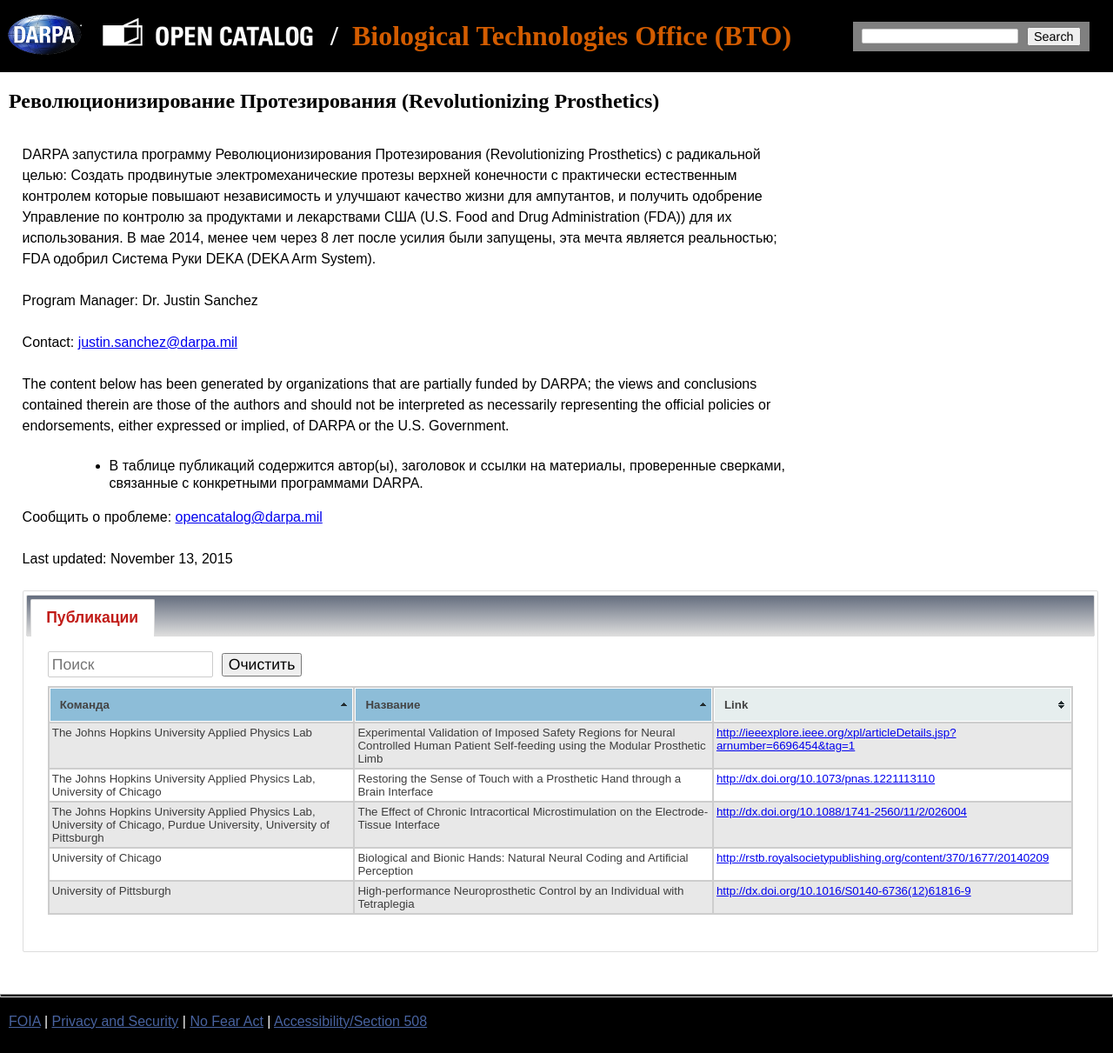
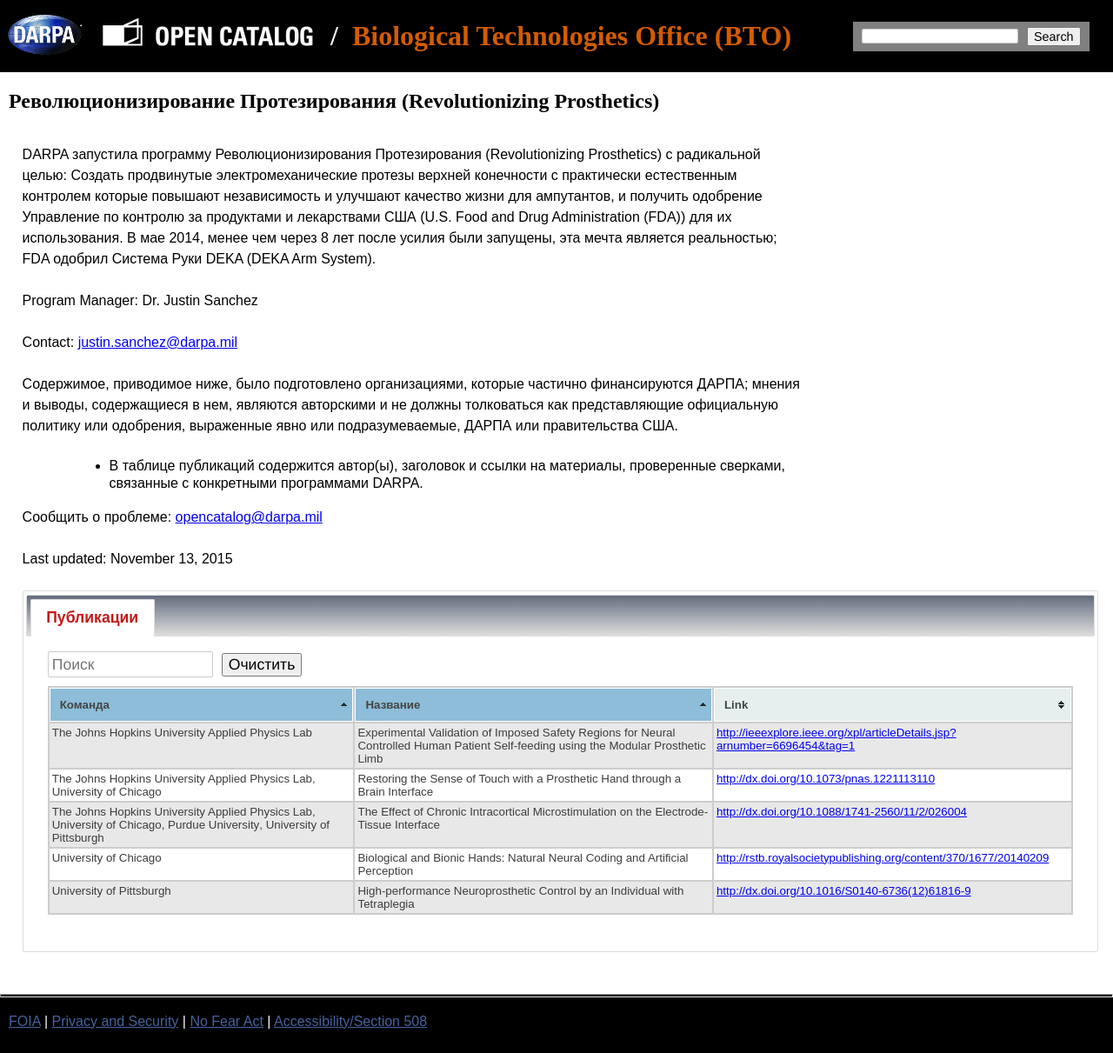
Before and after one commit to kant2002/darpa-ru, a Jekyll site: the page built from ru/RP.html, in a window 1280 px wide. Shown: the whole page at 87% size. Built offline with Jekyll 4.4.1, drawn with Linux system fonts in a browser that asks for light colours.

Commit message:
New translations RP.html (Russian)

```diff
--- a/ru/RP.html
+++ b/ru/RP.html
@@ -8,7 +8,7 @@
  Создать продвинутые электромеханические протезы верхней конечности с практически естественным контролем которые
  повышают независимость и улучшают качество жизни для ампутантов, и получить одобрение Управление по контролю за продуктами и лекарствами США (U.S. Food and Drug Administration (FDA))
  для их использования. В мае 2014, менее чем через 8 лет после усилия были запущены, эта мечта является реальностью;
- FDA одобрил Система Руки DEKA (DEKA Arm System).<p><p>Program Manager: <a href='http://www.darpa.mil/staff/dr-justin-sanchez' class='programmanagerlink'>Dr. Justin Sanchez</a></p><p>Contact: <a href='mailto:justin.sanchez@darpa.mil'>justin.sanchez@darpa.mil</a><p><p>The content below has been generated by organizations that are partially funded by DARPA; the views and conclusions contained therein are those of the authors and should not be interpreted as necessarily representing the official policies or endorsements, either expressed or implied, of DARPA or the U.S. Government.</p><ul><li>В таблице публикаций содержится автор(ы), заголовок и ссылки на материалы, проверенные сверками, связанные с конкретными программами DARPA.</li></ul><p>Сообщить о проблеме: <a href="mailto:opencatalog@darpa.mil">opencatalog@darpa.mil</a></p><p>Last updated: November 13, 2015</p></div><div id='dialog'></div><div id='tabs' class='table-tabs'><ul><li><a href='#tabs1'>Публикации</a></li></ul><div id='publications'><div id='tabs1'><input class='search' placeholder='Поиск' id='search1'/><button class='clear_button' id='clear1'>Очистить</button><table id='pubs' class='tablesorter'>
+ FDA одобрил Система Руки DEKA (DEKA Arm System).<p><p>Program Manager: <a href='http://www.darpa.mil/staff/dr-justin-sanchez' class='programmanagerlink'>Dr. Justin Sanchez</a></p><p>Contact: <a href='mailto:justin.sanchez@darpa.mil'>justin.sanchez@darpa.mil</a><p><p>Содержимое, приводимое ниже, было подготовлено организациями, которые частично финансируются ДАРПА; мнения и выводы, содержащиеся в нем, являются авторскими и не должны толковаться как представляющие официальную политику или одобрения, выраженные явно или подразумеваемые, ДАРПА или правительства США.</p><ul><li>В таблице публикаций содержится автор(ы), заголовок и ссылки на материалы, проверенные сверками, связанные с конкретными программами DARPA.</li></ul><p>Сообщить о проблеме: <a href="mailto:opencatalog@darpa.mil">opencatalog@darpa.mil</a></p><p>Last updated: November 13, 2015</p></div><div id='dialog'></div><div id='tabs' class='table-tabs'><ul><li><a href='#tabs1'>Публикации</a></li></ul><div id='publications'><div id='tabs1'><input class='search' placeholder='Поиск' id='search1'/><button class='clear_button' id='clear1'>Очистить</button><table id='pubs' class='tablesorter'>
  <thead>
  <tr><th>Команда</th><th>Название</th><th>Link</th></tr>
  </thead>
```
